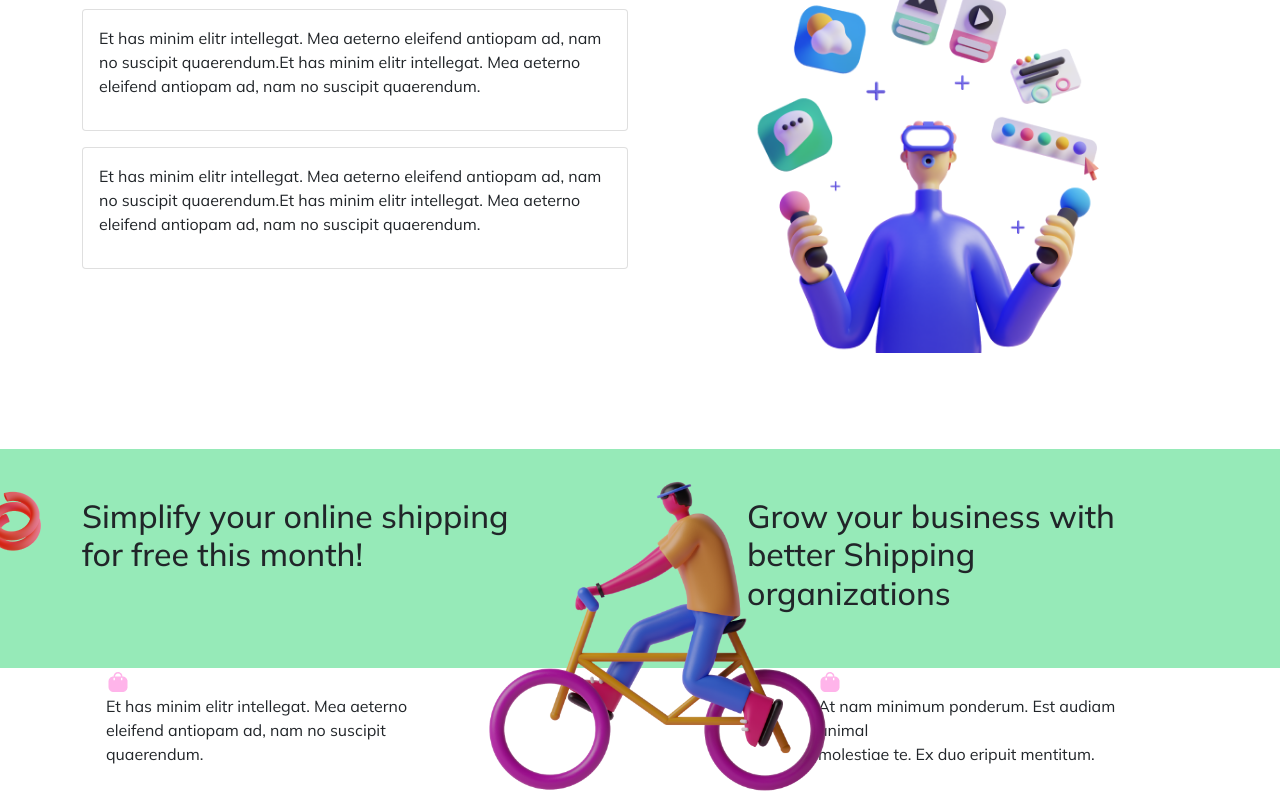
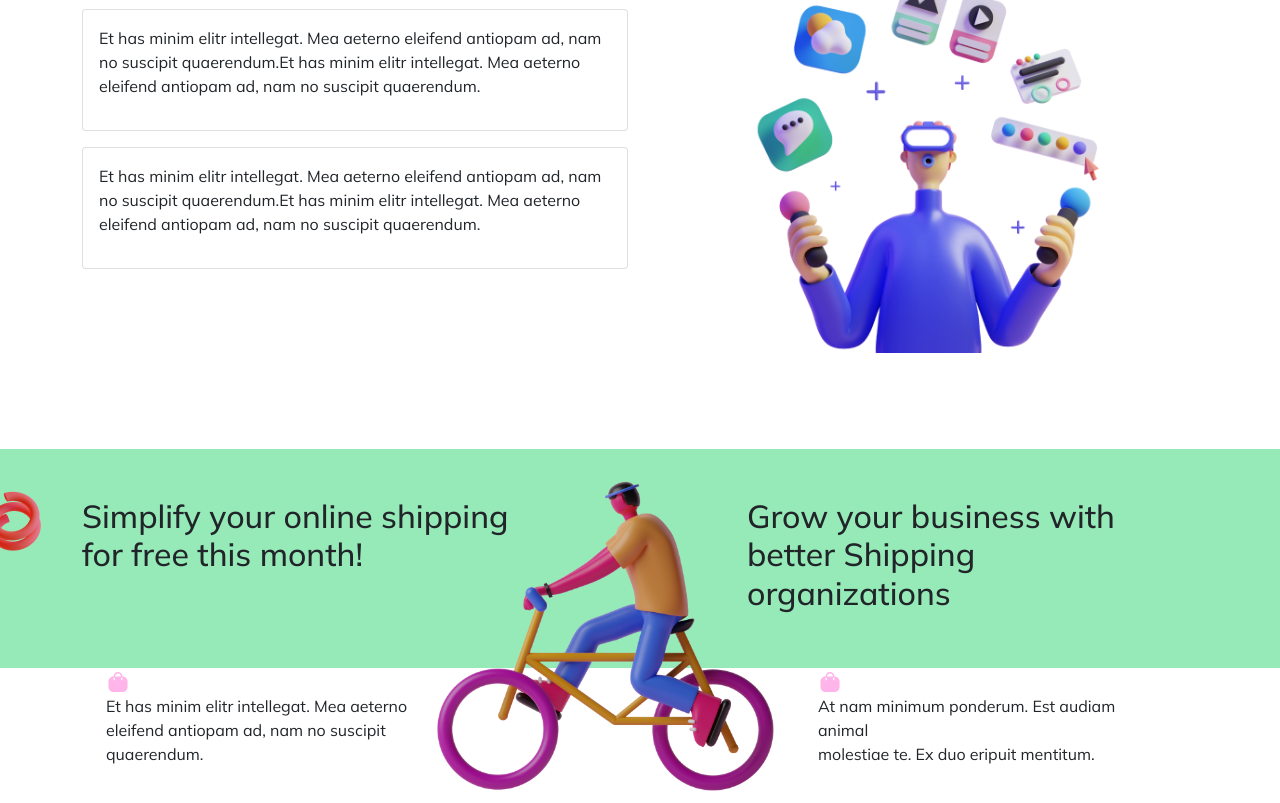
Before and after one commit to Khairulhub/agency-landing-page, a plain HTML site: page index.html in a window 1280 px wide. Shown: the part 956-1759 px from the top of the page. Drawn offline with nearby package versions, Linux system fonts and the light colour scheme.

Commit message:
responsive2

```diff
--- a/css/style.css
+++ b/css/style.css
@@ -107,8 +107,10 @@ footer .container .col-md-6 .row .col-md-4 img {
     }
     .cycle{
         position: absolute;
-        top: -368px;
-    right: 291px;
+
+    top: -368px;
+    right: 343px;
+
     }
     .grow-img{
         position: relative;
```
